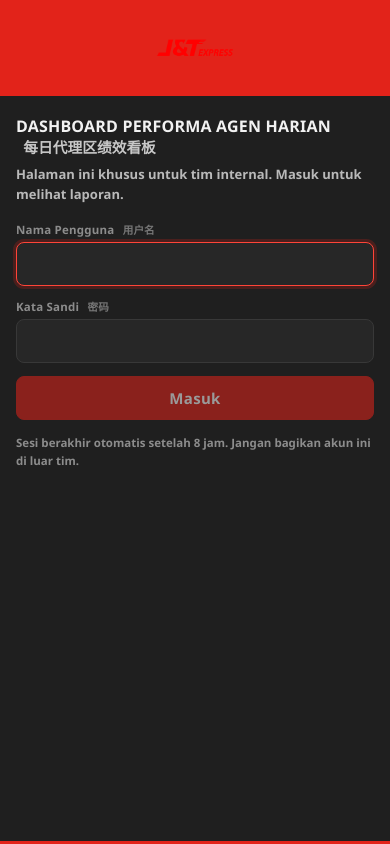
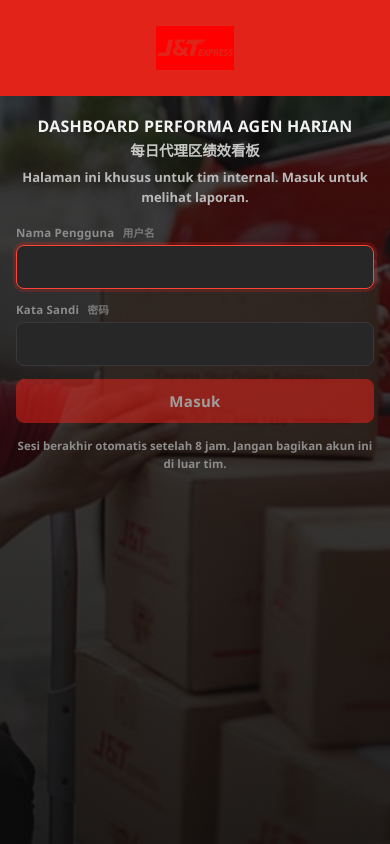
Before and after one commit to dennishuang03-hub/Dashboard, a React (Vite) app: page / in a window 390 px wide. Built offline with nearby package versions, Linux system fonts and the light colour scheme; no server answers.

Commit message:
added new account to the system

```diff
--- a/src/Login.tsx
+++ b/src/Login.tsx
@@ -18,8 +18,21 @@
 import type { FormEvent } from 'react'
 import JntLogo from './components/JntLogo'
 import Zh from './components/Zh'
+import { LOGIN_BG } from './lib/assets'
+import type { CSSProperties } from 'react'
 import type { Identity } from './lib/session'
 import './dashboard.css'
+
+/**
+ * The backdrop is handed to CSS as a custom property rather than set as an
+ * inline `background-image`, so the stylesheet keeps ownership of the dark
+ * overlay laid over it. A photograph straight behind a form is unreadable at
+ * some point in the day — the overlay is what guarantees the card and its labels
+ * stay legible whatever the image turns out to be.
+ */
+const bgStyle: CSSProperties | undefined = LOGIN_BG
+  ? ({ '--login-bg': `url("${LOGIN_BG}")` } as CSSProperties)
+  : undefined
 
 export default function Login({ onSignedIn }: { onSignedIn: (who: Identity) => void }) {
   const [username, setUsername] = useState('')
@@ -71,10 +84,10 @@
   }
 
   return (
-    <div className="loginpage">
+    <div className={`loginpage${LOGIN_BG ? ' has-bg' : ''}`} style={bgStyle}>
       <form className="logincard" onSubmit={submit} noValidate>
         <div className="loginbrand">
-          <JntLogo className="jtlogo" />
+          <JntLogo className="jtlogo" variant="white" />
         </div>
 
         <div className="loginbody">
--- a/src/components/JntLogo.tsx
+++ b/src/components/JntLogo.tsx
@@ -6,37 +6,30 @@
  * would be the kind of small inconsistency that makes an internal tool look
  * improvised.
  */
+import { LOGO_DEFAULT, LOGO_WHITE } from '../lib/assets'
 
-/**
- * The supplied logo file, when there is one.
- *
- * Globbed rather than imported for the same reason the workbook once was: the
- * repo does not carry the image, and a static `import` of a missing file fails
- * the build, so anyone cloning this before adding the artwork would get nothing
- * to run. Anything with "logo" in the name matches — `hero.png`, `react.svg` and
- * `vite.svg` share the folder and must not be mistaken for it.
- */
-const LOGOS = import.meta.glob('../assets/*.{png,jpg,jpeg,svg,webp}', {
-  query: '?url', import: 'default', eager: true,
-}) as Record<string, string>
+export default function JntLogo({
+  className = 'jtlogo',
+  variant = 'default',
+}: {
+  className?: string
+  /**
+   * `white` asks for the white-lettered file by name. The default resolution
+   * usually lands on it anyway, but "usually" is not something the login screen
+   * should depend on: it sits on a red plate over a photograph, and a dark
+   * wordmark there would be unreadable rather than merely off-brand.
+   */
+  variant?: 'default' | 'white'
+}) {
+  const src = variant === 'white' ? LOGO_WHITE : LOGO_DEFAULT
+  if (src) return <img className={className} src={src} alt="J&T Express" />
 
-const logoUrl: string | null = (() => {
-  const named = Object.entries(LOGOS).filter(([p]) => /logo/i.test(p))
-  if (!named.length) return null
-  // an exact JT-Express-Logo.* beats any other file that merely says "logo"
-  const exact = named.find(([p]) => /jt[-_ ]?express[-_ ]?logo/i.test(p))
-  return (exact ?? named.sort(([a], [b]) => a.localeCompare(b))[0])[1]
-})()
-
-/**
- * The drawn fallback is a wordmark, not the real logo — close enough to read as
- * J&T at a glance, honest enough not to be mistaken for the licensed artwork.
- * The viewBox is cropped tight to the letters so the red plate has no dead
- * margin around it.
- */
-export default function JntLogo({ className = 'jtlogo' }: { className?: string }) {
-  if (logoUrl) return <img className={className} src={logoUrl} alt="J&T Express" />
-
+  /**
+   * The drawn fallback, for a checkout that does not have the artwork yet — a
+   * wordmark close enough to read as J&T at a glance, and honest enough not to
+   * be mistaken for the licensed logo. The viewBox is cropped tight to the
+   * letters so the red plate has no dead margin around it.
+   */
   const FONT = "'Arial Black','Arial Bold','Helvetica Neue',Arial,sans-serif"
   return (
     <svg className={className} viewBox="0 0 262 58" role="img" aria-label="J&T Express">
--- a/src/dashboard.css
+++ b/src/dashboard.css
@@ -561,14 +561,42 @@
   min-height:100vh;min-height:100dvh;
   display:flex;align-items:center;justify-content:center;
   padding:24px 16px;
-  /* a very slight lift behind the card, so it does not float on flat black */
+  /* a very slight lift behind the card, so it does not float on flat black.
+     This is also the fallback when src/assets carries no backdrop image. */
   background:
     radial-gradient(120% 90% at 50% 0%, #1E1616 0%, var(--bg) 62%);
 }
+
+/* With a photograph behind it, `--login-bg` is set on the element by Login.tsx.
+   The gradient on top is not decoration: a login form over an unmodified photo
+   is legible or not depending on what the photo happens to contain, and that is
+   not a thing to leave to chance. Darkening to ~82% keeps the image readable as
+   an image while guaranteeing white text on top of it stays white text. */
+.loginpage.has-bg{
+  /* named explicitly, so a picture that fails to load leaves the dark theme
+     rather than a transparent page showing whatever is underneath */
+  background-color:var(--bg);
+  background-image:
+    linear-gradient(180deg, rgba(10,10,10,.74) 0%, rgba(10,10,10,.88) 100%),
+    var(--login-bg);
+  background-size:cover;
+  background-position:center;
+  background-repeat:no-repeat;
+  /* the photo stays put while a short form scrolls on a small screen */
+  background-attachment:fixed;
+}
+
 .logincard{
   width:100%;max-width:420px;
   background:var(--card);border-radius:var(--radius);box-shadow:var(--shadow);
   overflow:hidden;border-bottom:3px solid var(--jt-red);
+}
+/* Over a photograph the card needs an edge of its own — without one it reads as
+   a lighter patch of the picture rather than as a panel sitting on it. */
+.loginpage.has-bg .logincard{
+  border:1px solid rgba(255,255,255,.10);
+  border-bottom:3px solid var(--jt-red);
+  box-shadow:0 12px 40px rgba(0,0,0,.55), 0 2px 8px rgba(0,0,0,.4);
 }
 .loginbrand{
   background:var(--jt-red);display:flex;align-items:center;justify-content:center;
@@ -578,10 +606,25 @@
 .loginbrand img.jtlogo{width:auto;height:44px;max-width:220px;object-fit:contain}
 
 .loginbody{padding:22px 22px 20px}
+
+/* Title and strapline are centred; the fields below stay left-aligned, because
+   a centred label floating above a full-width input has nothing to line up with
+   and reads as a mistake. Centring the heading block alone is the arrangement
+   almost every sign-in screen uses, and it is the one that looks deliberate. */
 .loginbody h1{
   margin:0 0 6px;font-size:17px;line-height:1.3;font-weight:800;letter-spacing:.2px;
+  text-align:center;
 }
-.loginsub{margin:0 0 18px;font-size:13px;font-weight:600;color:var(--ink-2);line-height:1.55}
+/* The gloss takes its own line here. Beside the Indonesian it would push the
+   heading to two ragged lines at this width — and `.zh` is `nowrap` by default,
+   which on a 420px card would have forced a sideways scroll. */
+.loginbody h1 .zh{
+  display:block;margin-left:0;margin-top:5px;white-space:normal;font-size:.9em;
+}
+.loginsub{
+  margin:0 0 18px;font-size:13px;font-weight:600;color:var(--ink-2);line-height:1.55;
+  text-align:center;
+}
 
 .loginfield{display:flex;flex-direction:column;gap:5px;margin-bottom:13px}
 .loginfield > span{font-size:11.5px;font-weight:700;color:var(--ink-3);letter-spacing:.2px}
@@ -610,7 +653,10 @@
 .loginbtn:hover:not(:disabled){background:var(--jt-red-dark);border-color:var(--jt-red-dark)}
 .loginbtn:disabled{opacity:.55;cursor:default}
 
-.loginnote{margin:14px 0 0;font-size:11.5px;font-weight:600;color:var(--ink-3);line-height:1.55}
+.loginnote{
+  margin:14px 0 0;font-size:11.5px;font-weight:600;color:var(--ink-3);line-height:1.55;
+  text-align:center;
+}
 
 /* The signed-in identity chip in the top bar, beside the sign-out button. */
 .userchip{
@@ -709,7 +755,19 @@
   /* The card stops trying to be a card and takes the screen. On a 390px phone a
      centred 420px box with margins is just a cramped form with wasted edges. */
   .loginpage{padding:0;align-items:stretch}
+  /* `fixed` is the one background-attachment iOS Safari has never handled: it
+     scales the image to the *document* rather than the viewport, which on a
+     phone means a blown-up, blurry crop that judders as the keyboard opens. */
+  .loginpage.has-bg{background-attachment:scroll}
   .logincard{max-width:none;border-radius:0;box-shadow:none;display:flex;flex-direction:column}
+  /* Full-bleed, so the outline that separated the card from the photo on a
+     desktop has nothing left to separate — and transparent, because a full-screen
+     opaque card would cover the backdrop completely and the phone would be the
+     one place the picture never appears. The page's own overlay already carries
+     the contrast the text needs, so nothing becomes harder to read. */
+  .loginpage.has-bg .logincard{
+    border:0;border-bottom:0;box-shadow:none;background:transparent;
+  }
   .loginbrand{padding:26px 18px}
   .loginbrand .jtlogo{width:150px}
   .loginbody{flex:1;padding:20px 16px 24px}
--- /dev/null
+++ b/src/lib/assets.ts
@@ -0,0 +1,58 @@
+/**
+ * Image assets out of `src/assets`, resolved by name rather than imported.
+ *
+ * A plain `import bg from './assets/Background-image.jpg'` would be shorter and
+ * would also fail the *build* if the file is ever missing or renamed — and this
+ * project has already been bitten twice by exactly that class of problem, where
+ * the dashboard works on the machine that has the file and breaks on the Linux
+ * box that builds it. A glob that matches nothing is `{}`, so a missing image
+ * costs a fallback instead of a broken deploy.
+ *
+ * Matching is by pattern, not by exact filename, for the same reason: someone
+ * saving a new export as `JT Express Logo White v2.png` should not have to edit
+ * TypeScript for the logo to keep working.
+ */
+const ASSETS = import.meta.glob('../assets/*.{png,jpg,jpeg,svg,webp}', {
+  query: '?url', import: 'default', eager: true,
+}) as Record<string, string>
+
+/** Every asset, sorted by path so the choice is stable across machines. */
+const ENTRIES = Object.entries(ASSETS).sort(([a], [b]) => a.localeCompare(b))
+
+/** First asset whose path matches every pattern given. */
+function pick(...tests: RegExp[]): string | null {
+  const hit = ENTRIES.find(([path]) => tests.every((re) => re.test(path)))
+  return hit ? hit[1] : null
+}
+
+/**
+ * The wordmark on white, for the red plate and for anything sitting on a dark
+ * photograph — which is both places it is used.
+ */
+export const LOGO_WHITE: string | null =
+  pick(/logo/i, /white/i) ?? pick(/jt[-_ ]?express[-_ ]?logo/i) ?? pick(/logo/i)
+
+/**
+ * The general-purpose mark. Unchanged from what the top bar already resolved to,
+ * deliberately — this module was added for the login screen and should not
+ * quietly restyle the dashboard on its way past.
+ */
+export const LOGO_DEFAULT: string | null =
+  pick(/jt[-_ ]?express[-_ ]?logo/i) ?? pick(/logo/i)
+
+/** Never let a logo file win a non-logo slot — they share this folder. */
+const NOT_LOGO = /^(?!.*logo).*$/i
+
+/**
+ * The login screen's backdrop.
+ *
+ * Tried in order of how clearly the name says "this is a background", rather
+ * than as one combined pattern: `hero.png` also sits in this folder, and with a
+ * single pattern which of the two wins would come down to how `localeCompare`
+ * happens to order their filenames. That is not a thing anyone should have to
+ * reason about when swapping a picture.
+ */
+export const LOGIN_BG: string | null =
+  pick(/background/i, NOT_LOGO)
+  ?? pick(/[-_/]bg[-_.]/i, NOT_LOGO)
+  ?? pick(/hero/i, NOT_LOGO)
```
Also changed, not shown: scripts/hash-password.mjs (+16 -0 lines), src/assets/Background-image.jpg (added), src/assets/JT-Express-Logo-Font-White.png (added).
